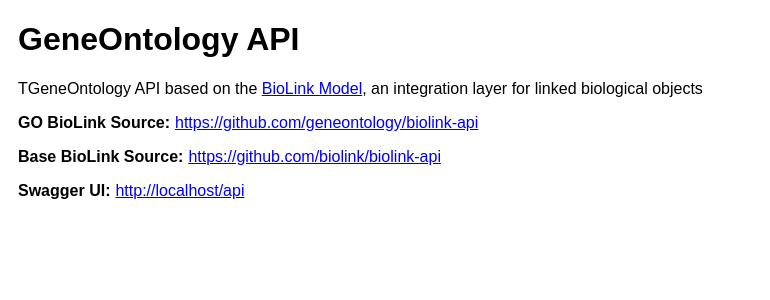
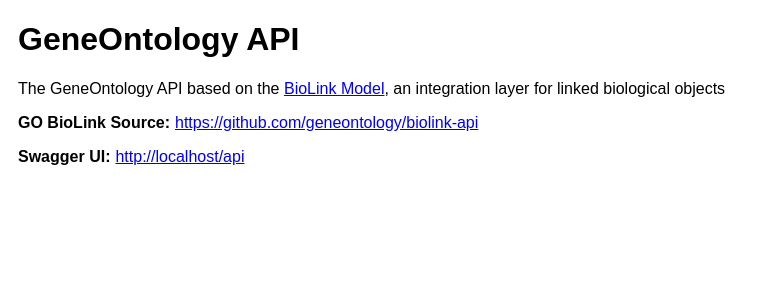
Before and after one commit to monarch-initiative/biolink-api, a Flask app: page / in a window 1280 px wide. Shown: the top 300 px of the page, without its empty margins (0-770 px from the left). Run offline with Flask 2, Linux system fonts and the light colour scheme; parts of the project's set-up code (start-up, migrations or seed data) failed here and were passed over.

Commit message:
Typo correct

```diff
--- a/biolink/templates/index.html
+++ b/biolink/templates/index.html
@@ -10,9 +10,8 @@
         <h1>GeneOntology API</h1>
       </div>
       <div id="description">
-        <p>TGeneOntology API based on the <a href="https://github.com/biolink/biolink-model" target="blank">BioLink Model</a>, an integration layer for linked biological objects</p>
+        <p>The GeneOntology API based on the <a href="https://github.com/biolink/biolink-model" target="blank">BioLink Model</a>, an integration layer for linked biological objects</p>
         <p><span id="keyword_span"><strong>GO BioLink Source:</strong></span><a href="https://github.com/geneontology/biolink-api" target="blank">https://github.com/geneontology/biolink-api</a></p>
-        <p><span id="keyword_span"><strong>Base BioLink Source:</strong></span><a href="https://github.com/biolink/biolink-api" target="blank">https://github.com/biolink/biolink-api</a></p>
         <p><span id="keyword_span"><strong>Swagger UI:</strong></span><a href="/api">{{ base_url }}api</a>
       </div>
     </div>
```
